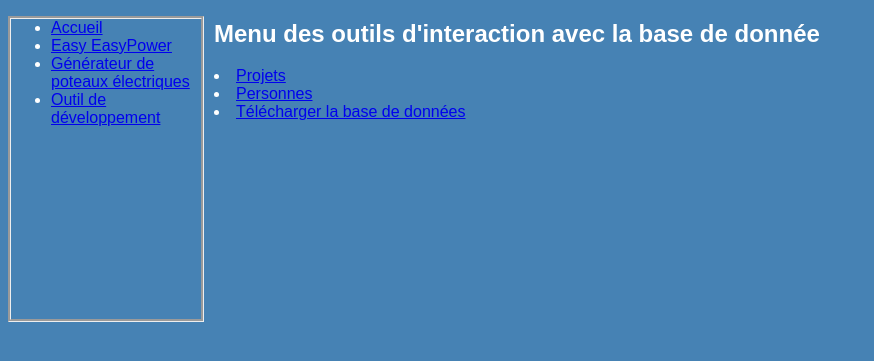
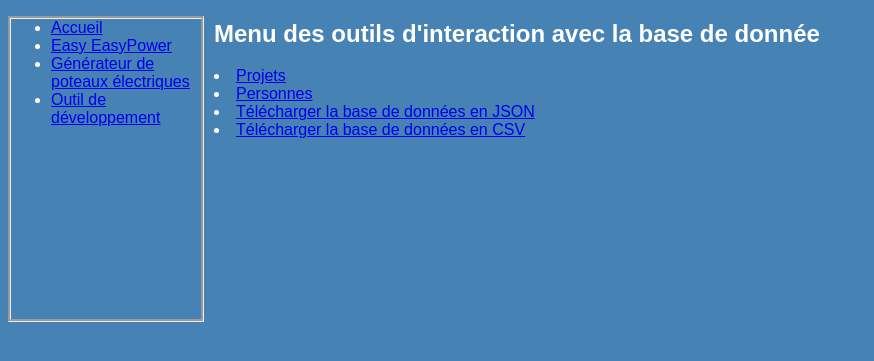
Before and after one commit to DFS420/intern-app, a Flask app: page /developpement/ in a window 1280 px wide. Shown: the part 113-474 px from the top of the page, without its empty margins (0-874 px from the left). Run offline with Flask 2, Linux system fonts and the light colour scheme; parts of the project's set-up code (start-up, migrations or seed data) failed here and were passed over.

Commit message:
ajout de la possibilité de télécharger la db en csv et json

```diff
--- a/app/app.py
+++ b/app/app.py
@@ -325,11 +325,12 @@ def developpement_add():
 
 @app.route('/download_dev_db', methods=['GET', 'POST'])
 def download_dev_db():
-    response = requests.get("{0}dev/download_db".format(request.host_url))
+    _type = request.args['type']
+    response = requests.get("{0}dev/download_db?_type={1}".format(request.host_url, _type))
     content = response.content
     return Response(content,
-                    mimetype='application/json',
-                    headers={'Content-Disposition': 'attachment;filename=dev_db.json'})
+                    mimetype='application/{0}'.format(_type),
+                    headers={'Content-Disposition': 'attachment;filename=dev_db.{0}'.format(_type)})
 
 
 
--- a/app/templates/dev_menu.html
+++ b/app/templates/dev_menu.html
@@ -18,7 +18,8 @@
 
                 <li><a href="/new_entry?type=project">Projets</a></li>
                 <li><a href="/new_entry?type=person">Personnes</a></li>
-                <li><a href="/download_dev_db">Télécharger la base de données</a></li>
+                <li><a href="/download_dev_db?type=json">Télécharger la base de données en JSON</a></li>
+                <li><a href="/download_dev_db?type=csv">Télécharger la base de données en CSV</a></li>
 <!--                <li><a href="/upload_dev_db">Téléverser une base de données</a></li>-->
 
 
--- a/app/utils/db_dev_api.py
+++ b/app/utils/db_dev_api.py
@@ -3,6 +3,8 @@ from fastapi.responses import FileResponse
 from fastapi.security import OAuth2PasswordBearer
 from app.utils.model import Person, Project, Getter
 from tinydb import TinyDB, Query
+import pandas as pd
+import json
 
 db_path = 'developpement_db.json'
 app = FastAPI()
@@ -107,8 +109,15 @@ def edit(request: Person):
 
 
 @app.get('/dev/download_db')
-def download_db():
-    return FileResponse(path=db_path, filename=db_path, media_type='json')
+def download_db(_type: str):
+    if _type == 'csv':
+        with open(db_path) as f:
+            data = json.loads(f.read())['_default']
+            df = pd.DataFrame(data).T
+            df.to_csv('dev_db.csv', encoding='UTF-8', sep=';')
+            return FileResponse(path='dev_db.csv', filename='dev_db.csv', media_type='csv')
+    else:
+        return FileResponse(path=db_path, filename=db_path, media_type='json')
 
 
 def get_data(**kwargs):
```
